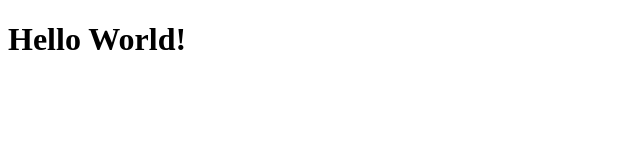
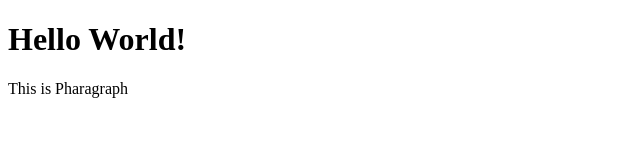
Before and after one commit to humanevil78/fall, a plain HTML site: page index.html in a window 1280 px wide. Shown: the whole page, without its empty margins (0-640 px from the left). Drawn offline with Linux system fonts and the light colour scheme.

Commit message:
menambah paragraf

```diff
--- a/index.html
+++ b/index.html
@@ -7,5 +7,6 @@
 </head>
 <body>
     <h1>Hello World!</h1>
+    <p>This is Pharagraph</p>
 </body>
 </html>
```
